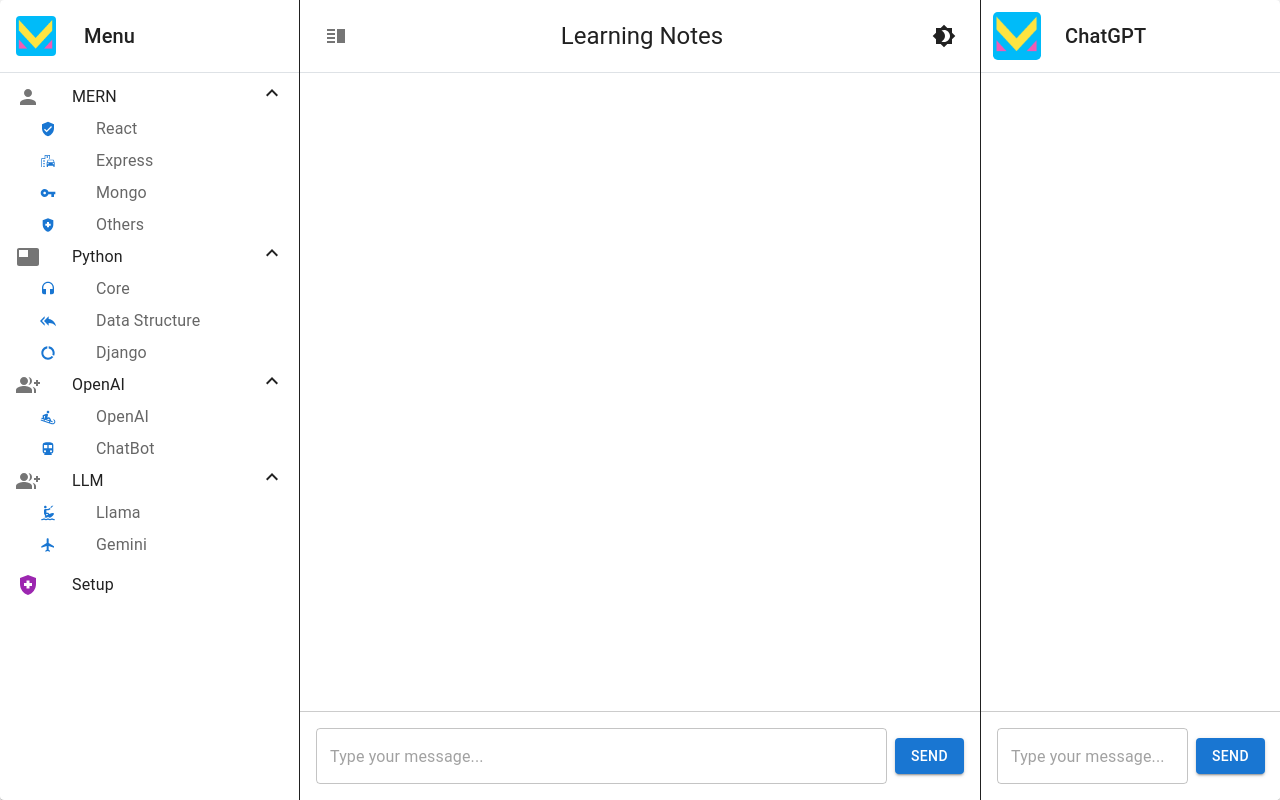
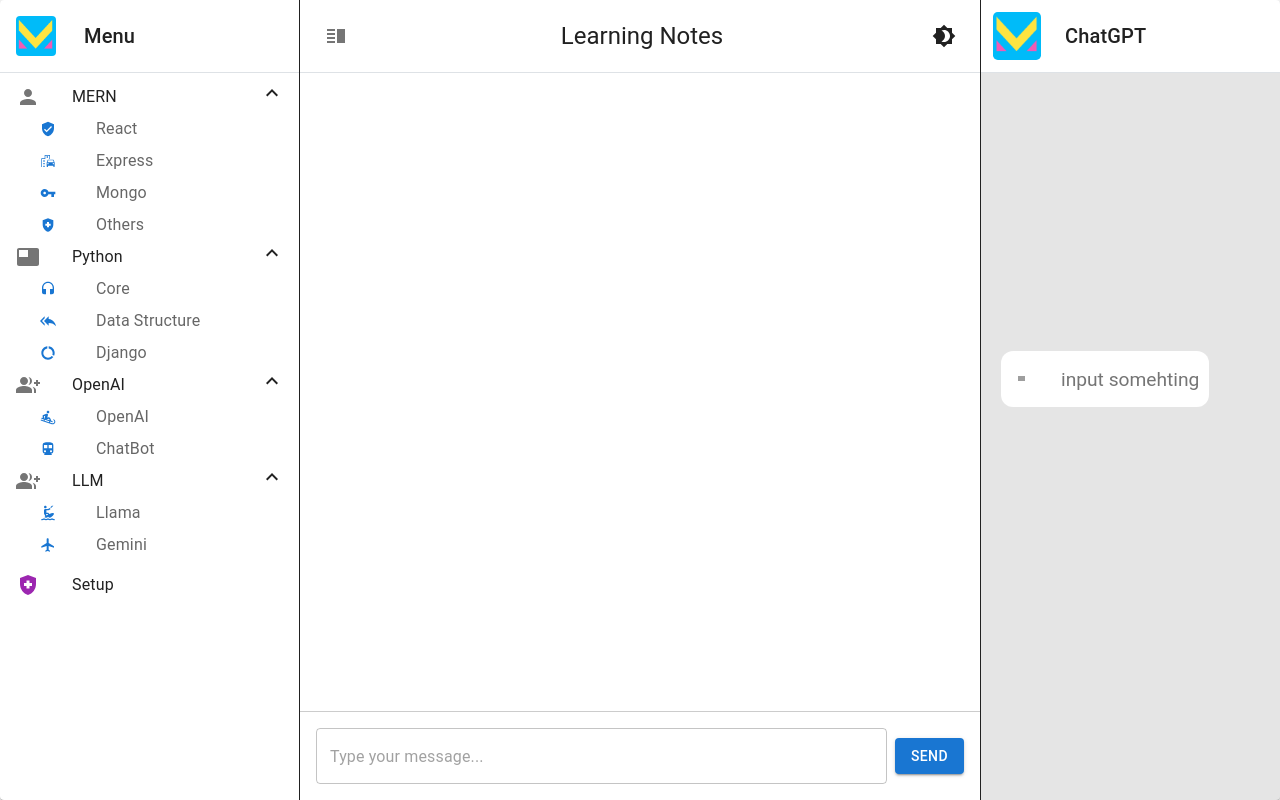
Before and after one commit to FullStackerLeo/react-js-azure, a React (Vite) app: page / in a window 1280 px wide. Built offline with nearby package versions, Linux system fonts and the light colour scheme; grey boxes are pictures that could not be loaded.

Commit message:
V1_1_1.OpenAI_

```diff
--- /dev/null
+++ b/src/assets/css/chatbot1.css
@@ -0,0 +1,79 @@
+.app {
+  height: 100%;
+  display: flex;
+  flex-direction: column;
+  align-items: center;
+  justify-content: center;
+  background-color: rgba(0, 0, 0, 0.1);
+}
+
+
+.app-container {
+  width: 1000px;
+  max-width: 100%;
+  padding: 0 20px;
+  text-align: center;
+}
+
+.spotlight__wrapper {
+  border-radius: 12px;
+  border: 1px solid #dfe1e5;
+  margin: auto;
+  max-width: 600px;
+  background-color: #fff;
+}
+
+.spotlight__wrapper:hover,
+.spotlight__wrapper:focus {
+  background-color: #fff;
+  box-shadow: 0 1px 6px rgb(32 33 36 / 28%);
+  border-color: rgba(223, 225, 229, 0);
+}
+
+.spotlight__input {
+  display: block;
+  height: 56px;
+  width: 80%;
+  border: 0;
+  border-radius: 12px;
+  outline: none;
+  font-size: 1.2rem;
+  color: #000;
+  background-position: left 17px center;
+  background-repeat: no-repeat;
+  background-color: #fff;
+  background-size: 3.5%;
+  padding-left: 60px;
+}
+
+.spotlight__input::placeholder {
+  line-height: 1.5em;
+}
+
+.spotlight__answer {
+  min-height: 115px;
+  line-height: 1.5em;
+  letter-spacing: 0.1px;
+  padding: 10px 30px;
+  display: flex;
+  align-items: center;
+  justify-content: center;
+}
+
+.spotlight__answer p::after {
+  content: "";
+  width: 2px;
+  height: 14px;
+  position: relative;
+  top: 2px;
+  left: 2px;
+  background: black;
+  display: inline-block;
+  animation: cursor-blink 1s steps(2) infinite;
+}
+
+@keyframes cursor-blink {
+  0% {
+    opacity: 0;
+  }
+}
--- /dev/null
+++ b/src/components/ChatBot1.jsx
@@ -0,0 +1,69 @@
+import {useState, useEffect} from 'react';
+
+import '@/assets/css/chatbot1.css';
+import lens from "@/assets/img/lens.png";
+import loadingGif from "@/assets/img/loading.gif";
+
+function ChatBot() {
+    const [prompt, updatePrompt] = useState(undefined);
+    const [loading, setLoading] = useState(false);
+    const [answer, setAnswer]   = useState(undefined);
+
+    useEffect(()=>{
+        if (prompt != null && prompt.trim()===''){
+            setAnswer(undefined);
+        }
+    }, [prompt]);
+
+    const sendPrompt = async (event) => {
+        if (event.key !== 'Enter'){return;}
+
+        try{
+            setLoading(true);
+
+            const requestOptions={
+                method: 'POST',
+                headers: {'Content-Type': 'application/json'},
+                body: JSON.stringify({prompt}),
+            };
+
+            const res = await fetch('http://localhost:3001/ask', requestOptions)
+
+            if (!res.ok){                throw new Error("wrongg")            }
+
+            console.log("Setting answer t1o:", res);
+
+            const { message } = await res.json();
+            console.log("Setting answer to:", message);
+            setAnswer(message);
+        }catch(err){
+            console.error(err,'err')
+        }finally{
+            setLoading(false)
+        }
+    };
+
+
+    return (
+        <div className='app'>
+            <div className='app-container'>
+                <div className='spotlight__wraper'>
+                    <input className='spotlight__input'
+                        type='text'
+                        placeholder='input somehting'
+                        disabled={loading}
+                        style={{backgroundImage: loading ? `url($loadingGif})` : `url($lens})`,}}
+
+                        onChange  = {(e) => updatePrompt(e.target.value)}
+                        onKeyDown = {(e)=>sendPrompt(e)}            />
+
+                <div className="spotlight__answer">
+                    {answer && <p>{answer}</p>}
+                </div>
+                </div>
+            </div>
+        </div>
+    )
+}
+
+export default ChatBot;
--- a/vite.config.js
+++ b/vite.config.js
@@ -5,6 +5,15 @@ import * as path from 'path';
 // https://vitejs.dev/config/
 export default defineConfig({
   plugins: [react()],
+  server: {
+    proxy: {
+      "/api": {
+        target: "http://localhost:5000",
+        changeOrigin: true,
+        rewrite: (path) => path.replace(/^\/api/, ""),
+      },
+    },
+  },
   resolve: {
     alias: {
       '@': path.resolve(__dirname, 'src'),  // Map "@" to "./src"
```
Also changed, not shown: src/components/bChatBot.jsx (deleted, +0 -90 lines), src/layout/ColumnRight.jsx (+3 -6 lines), src/assets/img/lens.png (added), src/assets/img/loading.gif (added), src/components/ChatBot copy.jsx (renamed from src/components/ChatBot.jsx).
